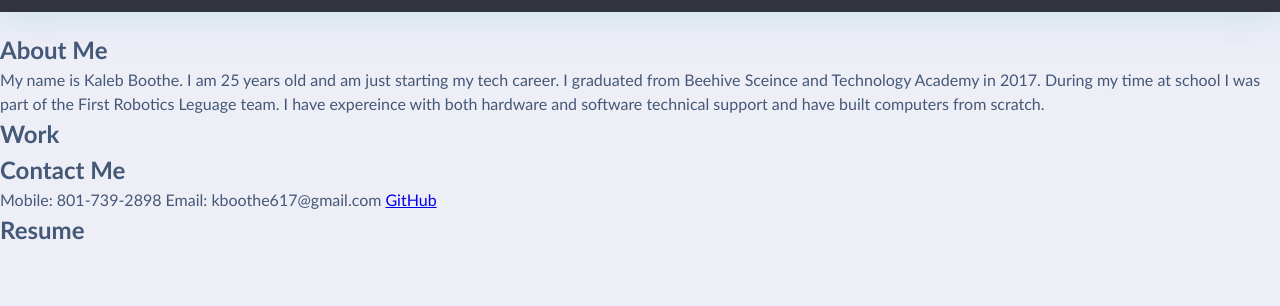
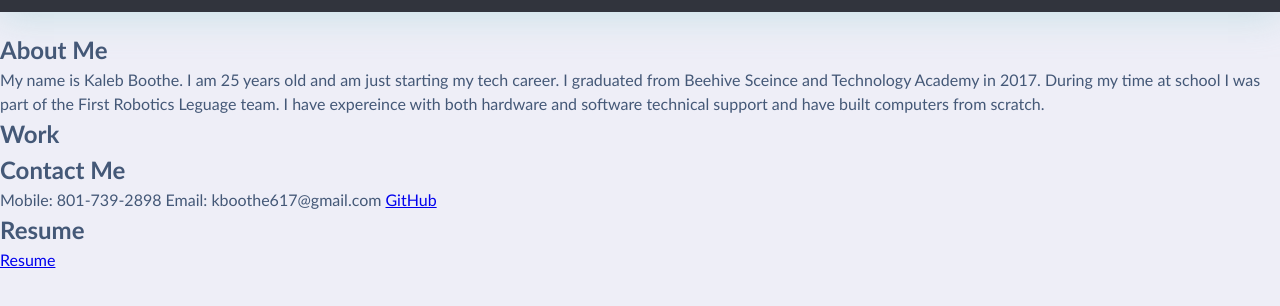
Before and after one commit to KBoothe617/module2-challenge, a plain HTML site: page Develop/index.html in a window 1280 px wide. Shown: the part 184-490 px from the top of the page. Drawn offline with Linux system fonts and the light colour scheme.

Commit message:
add link to resume

```diff
--- a/Develop/index.html
+++ b/Develop/index.html
@@ -50,6 +50,7 @@
             </section>
             <section id="Resume" class="Resume">
                 <h2>Resume</h2>
+                <a href="./assets/Resume.pdf" target="_blank">Resume</a>
             </section>
         </section>
     </main>
```
Also changed, not shown: 1 other file.
